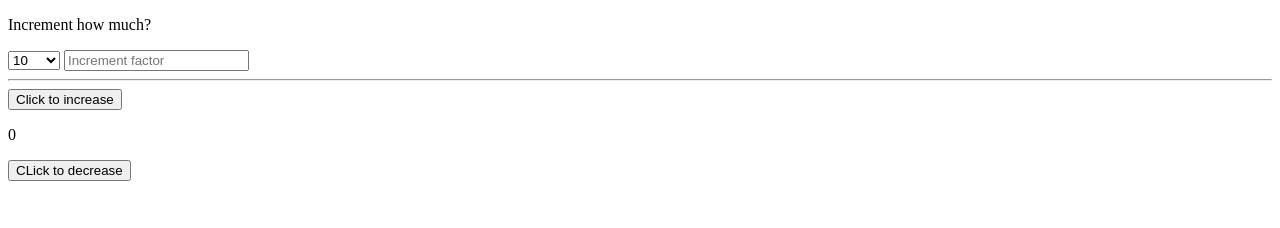
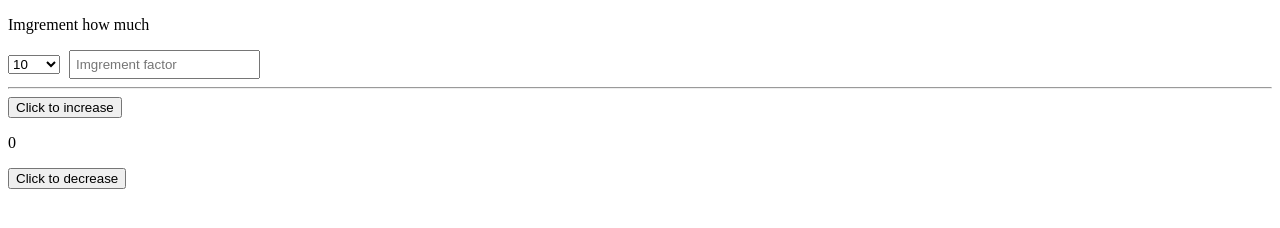
Before and after one commit to Jxkob488/Jakob_25-26, a website built with Vite: page coursework/2025-09-11-html-dom-intro/index.html in a window 1280 px wide. Built offline with nearby package versions, Linux system fonts and the light colour scheme.

Commit message:
Fix typos in increment labels and clean up HTML structure

```diff
--- a/coursework/2025-09-11-html-dom-intro/index.html
+++ b/coursework/2025-09-11-html-dom-intro/index.html
@@ -1,28 +1,36 @@
 <!DOCTYPE html>
 <html lang="en">
+  <head>
+    <meta charset="UTF-8" />
+    <meta name="viewport" content="width=device-width, initial-scale=1.0" />
+    <title>Startercode</title>
 
-<head>
-    <meta charset="UTF-8">
-    <meta name="viewport" content="width=device-width, initial-scale=1.0">
-    <title>Startercode</title>
+    <style>
+        input {
+            padding: 5px;
+            margin-left: 5px;
+        }
+    </style>
   </head>
+  <body>
 
-<body>
-    <p>Increment how much?</p>
-    <select id="incrementValues">
+    <p>Imgrement how much</p>
+    <select name="ImgrementSelect" id="ImgrementSelect">
       <option value="10">10</option>
       <option value="100">100</option>
       <option value="1000">1000</option>
       </select>
-    <input type="number" name="increment" id="increment" placeholder="Increment factor">
 
+
+
+    <input type="number" name="Imgrement" id="Imgrement"
+    placeholder="Imgrement factor" />
     <hr />
 
     <button id="counterButton">Click to increase</button>
     <p id="counter">0</p>
-    <button id="decreaseButton"> CLick to decrease</button>
 
+    <button id="count">Click to decrease</button>
     <script src="./src/index.ts" type="module"></script>
   </body>
-
 </html>
```
Lines whose indentation alone changed are shown as unchanged.
